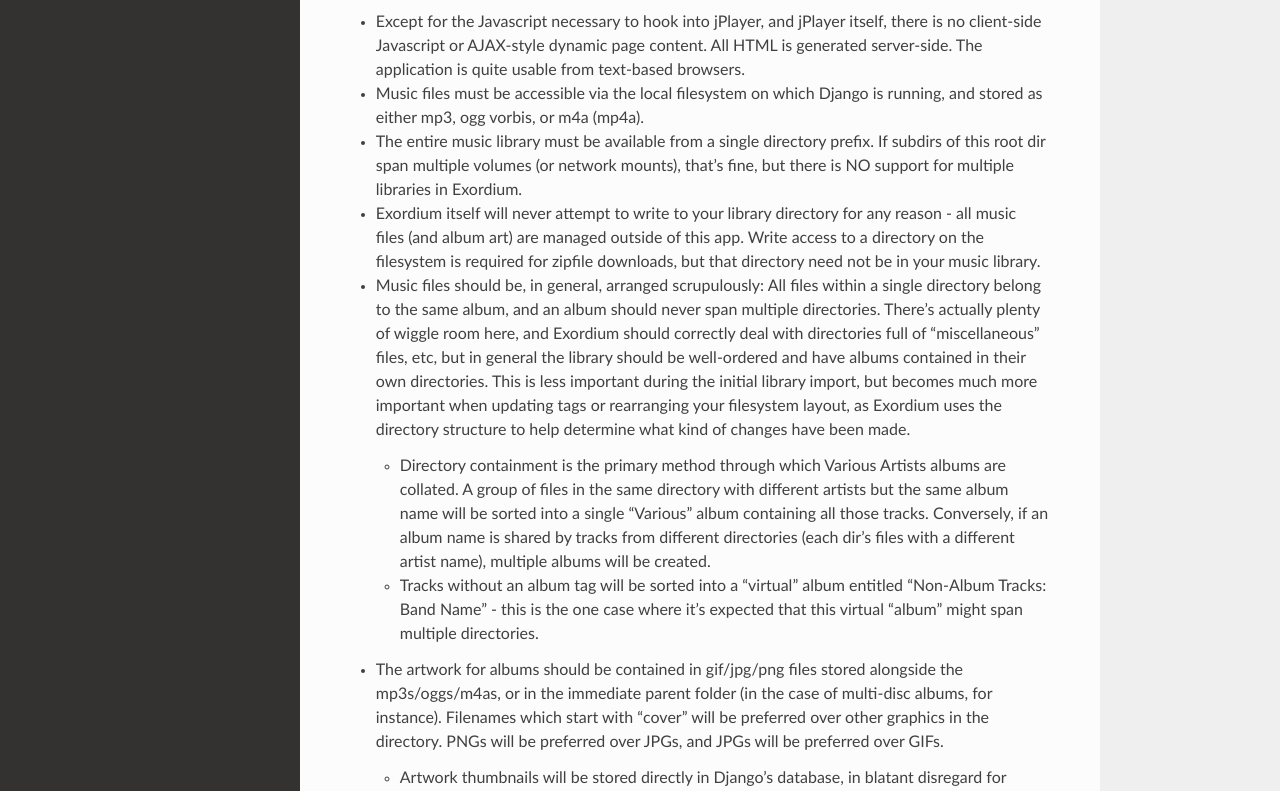
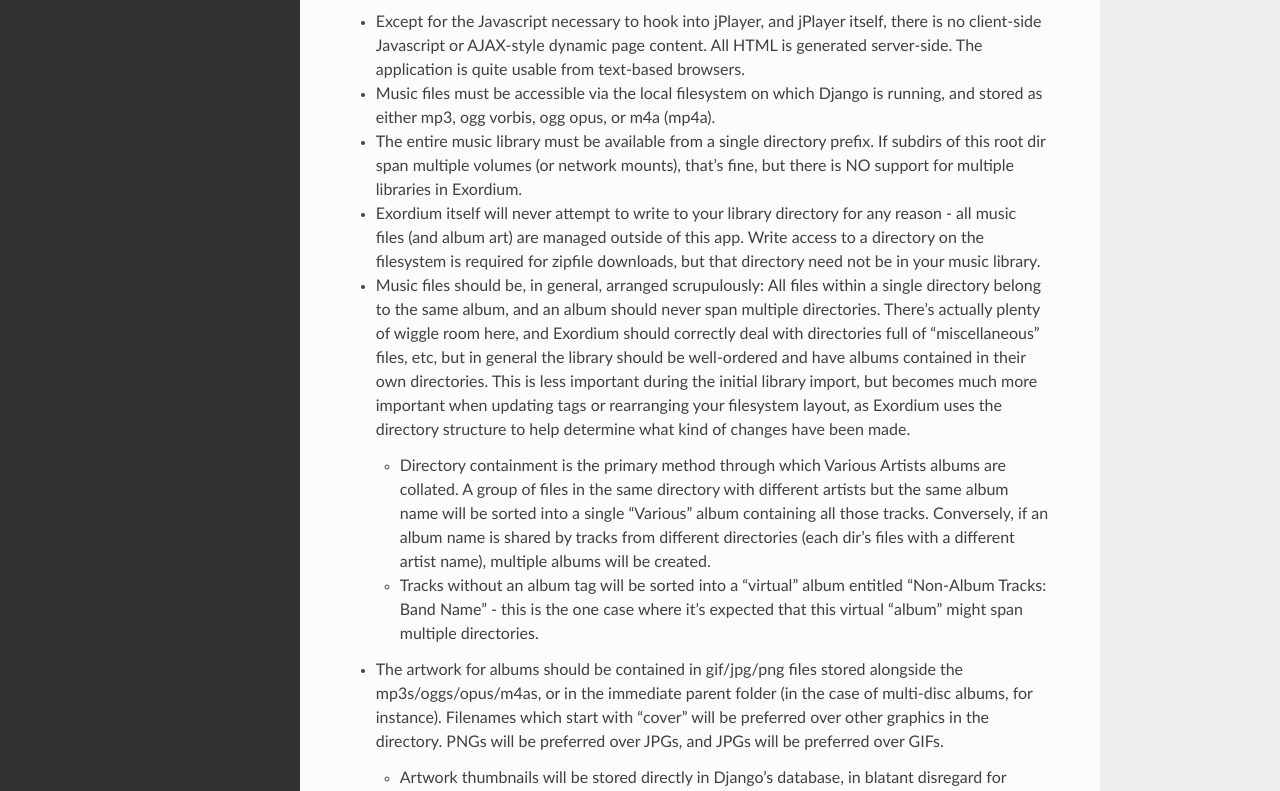
Before and after one commit to apocalyptech/exordium, a Sphinx documentation site: the page built from docs/assumptions_limitations.rst, in a window 1280 px wide and 1400 px high. Shown: the part 590-1381 px from the top of the window. Built offline with Sphinx 7.4.7 and the Read the Docs theme 2.0.0, drawn with Linux system fonts in a browser that asks for light colours; some of the changed text lies outside the part shown.

Commit message:
Updating docs to include mention of Ogg Opus

```diff
--- a/docs/assumptions_limitations.rst
+++ b/docs/assumptions_limitations.rst
@@ -33,7 +33,7 @@
   quite usable from text-based browsers.
 
 - Music files must be accessible via the local filesystem on which Django
-  is running, and stored as either mp3, ogg vorbis, or m4a (mp4a).
+  is running, and stored as either mp3, ogg vorbis, ogg opus, or m4a (mp4a).
 
 - The entire music library must be available from a single directory
   prefix.  If subdirs of this root dir span multiple volumes (or network
@@ -69,7 +69,7 @@
     this virtual "album" might span multiple directories.
 
 - The artwork for albums should be contained in gif/jpg/png files stored
-  alongside the mp3s/oggs/m4as, or in the immediate parent folder (in the case
+  alongside the mp3s/oggs/opus/m4as, or in the immediate parent folder (in the case
   of multi-disc albums, for instance).  Filenames which start with "cover"
   will be preferred over other graphics in the directory.  PNGs will be
   preferred over JPGs, and JPGs will be preferred over GIFs.
@@ -163,9 +163,9 @@
   been very unimportant to me.  It'd probably be good to support them
   anyway, though.
 
-- Exordium only supports mp3, ogg, and m4a currently, though other
-  support should be reasonably simple to add in, so long as Mutagen
-  supports the format.
+- Exordium only supports mp3, ogg vorbus, ogg opus, and m4a currently,
+  though other support should be reasonably simple to add in, so long as
+  Mutagen supports the format.
 
 - m4a tags don't seem to allow for Ensemble or Conductor, so that data
   will never be present for m4a files.  (If support for those tags is
--- a/docs/index.rst
+++ b/docs/index.rst
@@ -26,9 +26,9 @@
 ------------
 
 Exordium is a read-only web-based music library system for Django.
-Exordium will read mp3, ogg, and m4a files from the host filesystem and provide
-an online interface to browse, download (as zipfiles or otherwise), and
-stream.
+Exordium will read mp3, ogg vorbus, ogg opus, and m4a files from the host
+filesystem and provide an online interface to browse, download (as
+zipfiles or otherwise), and stream.
 
 The HTML5 media player `jPlayer <http://jplayer.org/>`_ is used to provide
 arbitrary streaming of music.
```
